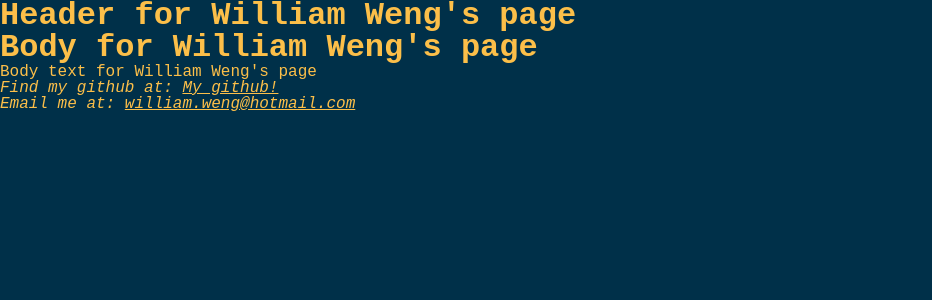
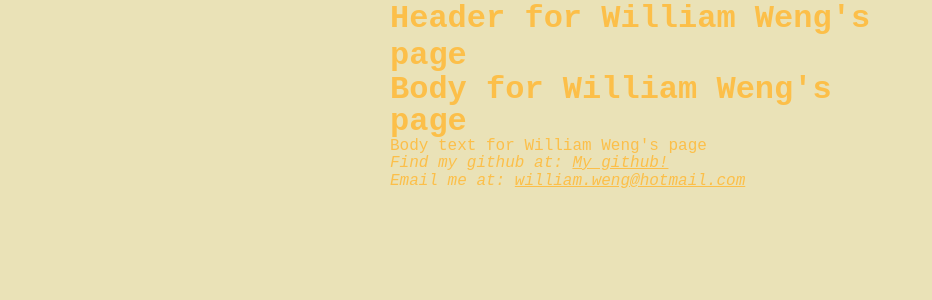
Before and after one commit to will-weng/will-weng.github.io, a React (Create React App) app: page / in a window 1280 px wide. Shown: the top 300 px of the page, without its empty margins (0-932 px from the left). Built offline with nearby package versions, Linux system fonts and the light colour scheme; the HTML template or start-up script is replaced by a standard one.

Commit message:
Center content to page

```diff
--- a/public/css/Reset.css
+++ b/public/css/Reset.css
@@ -6,6 +6,7 @@
 *::after {
     box-sizing: border-box;
     margin: 0;
+    background-color: #eae2b7ff;
 }
 
 /*
--- a/src/App.tsx
+++ b/src/App.tsx
@@ -4,16 +4,13 @@ import { ThemeProvider } from 'styled-components';
 import Header from './components/Header';
 import Body from './components/Body';
 import Address from './components/Address';
+import Content from './components/Content';
 
 function App() {
   return (
     <ThemeProvider theme={theme}>
-      <script src="https://coolors.co/palette-widget/widget.js"></script>
-      <script data-id="035877856947641773">new CoolorsPaletteWidget("035877856947641773", ["003049","d62828","f77f00","fcbf49","eae2b7"]); </script>
       <GlobalStyles />
-      <Header />
-      <Body />
-      <Address />
+      <Content />
     </ThemeProvider>
   );
 }
--- a/src/components/Body.tsx
+++ b/src/components/Body.tsx
@@ -1,9 +1,11 @@
+import { BodyStyle } from "./styles/Body.styled";
+
 function Body() {
     return (
-        <body>
+        <BodyStyle>
             <h1>Body for William Weng's page</h1>
             <p>Body text for William Weng's page</p>
-        </body>
+        </BodyStyle>
     );
 }
 
--- /dev/null
+++ b/src/components/Content.tsx
@@ -0,0 +1,16 @@
+import Address from "./Address";
+import Body from "./Body";
+import Header from "./Header";
+import { ContentStyle } from "./styles/Content.styled";
+
+function Content() {
+    return (
+        <ContentStyle>
+            <Header />
+            <Body />
+            <Address />
+        </ContentStyle>
+    );
+}
+
+export default Content;
--- /dev/null
+++ b/src/components/styles/Body.styled.ts
@@ -0,0 +1,5 @@
+import styled from "styled-components";
+
+export const BodyStyle = styled.body`
+    line-height: 1;
+`
--- /dev/null
+++ b/src/components/styles/Content.styled.ts
@@ -0,0 +1,7 @@
+import styled from "styled-components";
+
+export const ContentStyle = styled.body`
+    max-width: 500px;
+    margin: auto;
+    background-color: ${({ theme }) => theme.colours.PrussianBlue};
+`
--- a/src/components/styles/Global.ts
+++ b/src/components/styles/Global.ts
@@ -2,11 +2,9 @@ import { createGlobalStyle } from "styled-components";
 
 const GlobalStyles = createGlobalStyle`
     * {
+        background-color: ${({ theme }) => theme.colours.Vanilla};
         color: ${({ theme }) => theme.colours.Xanthous};
         font-family: ${({ theme }) => theme.font.text};
-    }
-    body {
-        background-color: ${({ theme }) => theme.colours.PrussianBlue};  line-height: 1;
     }
 `
 
--- /dev/null
+++ b/src/components/styles/Header.styled.ts
@@ -0,0 +1,4 @@
+import styled from "styled-components";
+
+export const HeaderStyle = styled.header`
+`
```
